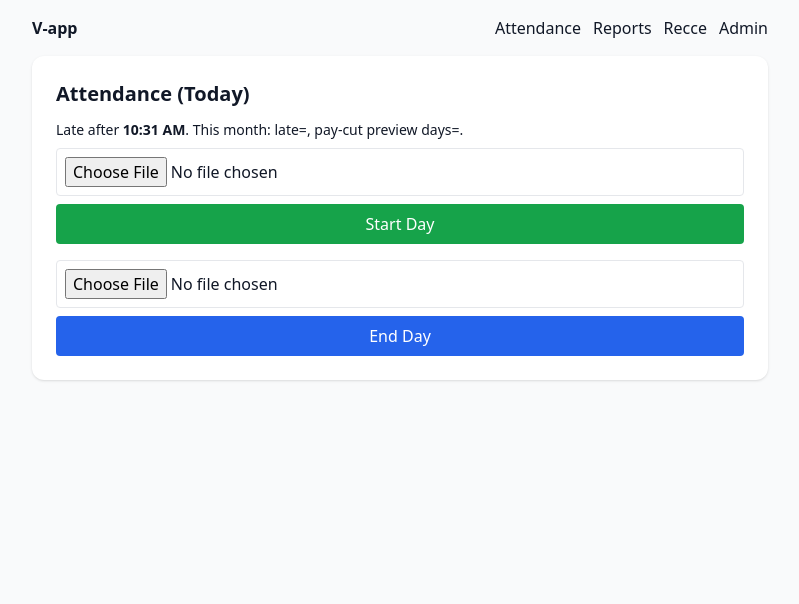
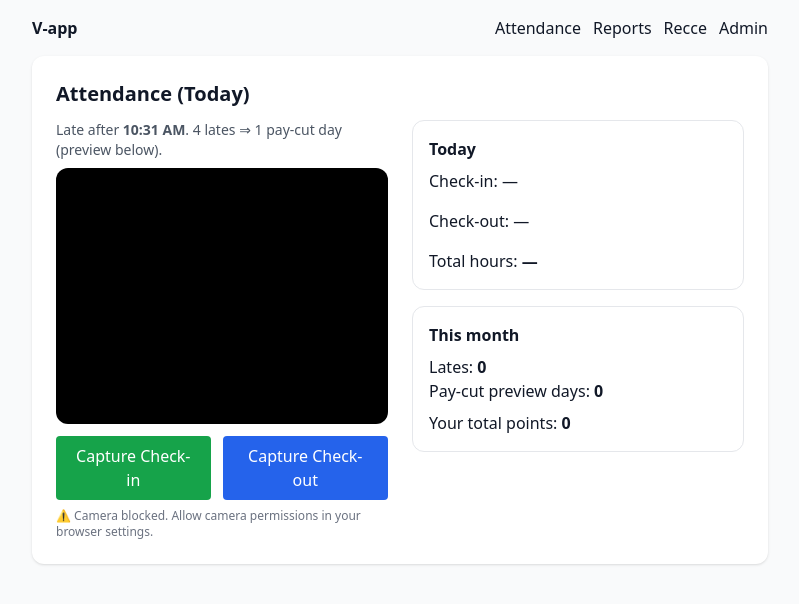
Before and after one commit to RehanWaris/voiceworx-vapp, a FastAPI app: template app/templates/attendance.html in a window 1280 px wide. Shown: the top 604 px of the page, without its empty margins (240-1039 px from the left). Run offline with FastAPI, Linux system fonts and the light colour scheme; the template is opened without the code that fills it, so the values that code supplies are empty; some libraries are stand-ins or nearby versions.

Commit message:
Update attendance.html

```diff
--- a/app/templates/attendance.html
+++ b/app/templates/attendance.html
@@ -1 +1,158 @@
-{% extends 'base.html' %}{% block c %}<h1 class='text-xl font-semibold mb-3'>Attendance (Today)</h1><div class='text-sm mb-2'>Late after <b>10:31 AM</b>. This month: late=<b>{{ late }}</b>, pay-cut preview days=<b>{{ paycut }}</b>.</div><form method='post' action='/attendance/checkin' enctype='multipart/form-data' class='grid gap-2 mb-4'><input type='hidden' name='lat' id='lat_in'><input type='hidden' name='lng' id='lng_in'><input type='file' name='file' accept='image/*' capture='user' class='border p-2 rounded' required><button class='px-4 py-2 bg-green-600 text-white rounded'>Start Day</button></form><form method='post' action='/attendance/checkout' enctype='multipart/form-data' class='grid gap-2'><input type='hidden' name='lat' id='lat_out'><input type='hidden' name='lng' id='lng_out'><input type='file' name='file' accept='image/*' capture='user' class='border p-2 rounded' required><button class='px-4 py-2 bg-blue-600 text-white rounded'>End Day</button></form><script>function pos(a,b){if(navigator.geolocation){navigator.geolocation.getCurrentPosition(function(p){document.getElementById(a).value=p.coords.latitude;document.getElementById(b).value=p.coords.longitude;});}}pos('lat_in','lng_in');pos('lat_out','lng_out');</script>{% endblock %}
+{% extends 'base.html' %}
+{% block c %}
+<h1 class="text-xl font-semibold mb-3">Attendance (Today)</h1>
+
+<div class="grid md:grid-cols-2 gap-6">
+  <!-- Live camera & actions -->
+  <div>
+    <div class="text-sm text-gray-600 mb-2">
+      Late after <b>10:31 AM</b>. 4 lates ⇒ 1 pay-cut day (preview below).
+    </div>
+
+    <div class="rounded-xl overflow-hidden bg-black">
+      <video id="cam" autoplay playsinline muted class="w-full h-64 object-cover"></video>
+    </div>
+    <canvas id="snap" class="hidden"></canvas>
+
+    <div class="flex gap-3 mt-3">
+      <button id="btnIn"  class="px-4 py-2 rounded bg-green-600 text-white">Capture Check-in</button>
+      <button id="btnOut" class="px-4 py-2 rounded bg-blue-600  text-white">Capture Check-out</button>
+    </div>
+
+    <div class="text-xs text-gray-500 mt-2" id="geoTip">
+      📍 waiting for GPS…
+    </div>
+  </div>
+
+  <!-- Today status -->
+  <div>
+    <div class="border rounded-xl p-4">
+      <div class="font-semibold mb-2">Today</div>
+      <div id="todayStatus" class="space-y-2">
+        <div>Check-in: <span id="inTime">—</span></div>
+        <img id="inImg"  class="hidden w-40 rounded-lg border" alt="check-in selfie">
+        <div class="pt-2">Check-out: <span id="outTime">—</span></div>
+        <img id="outImg" class="hidden w-40 rounded-lg border" alt="check-out selfie">
+        <div class="pt-2">Total hours: <b id="hours">—</b></div>
+      </div>
+    </div>
+
+    <div class="border rounded-xl p-4 mt-4">
+      <div class="font-semibold mb-2">This month</div>
+      <div>Lates: <b id="lateCount">0</b></div>
+      <div>Pay-cut preview days: <b id="paycut">0</b></div>
+      <div class="pt-2">Your total points: <b id="pointsTotal">0</b></div>
+    </div>
+  </div>
+</div>
+
+<script>
+  const video  = document.getElementById('cam');
+  const canvas = document.getElementById('snap');
+  const btnIn  = document.getElementById('btnIn');
+  const btnOut = document.getElementById('btnOut');
+  const geoTip = document.getElementById('geoTip');
+
+  const inTime   = document.getElementById('inTime');
+  const outTime  = document.getElementById('outTime');
+  const inImg    = document.getElementById('inImg');
+  const outImg   = document.getElementById('outImg');
+  const hoursEl  = document.getElementById('hours');
+  const lateEl   = document.getElementById('lateCount');
+  const paycutEl = document.getElementById('paycut');
+  const ptsEl    = document.getElementById('pointsTotal');
+
+  let lastPos = { lat: null, lng: null };
+
+  // 1) Start camera (front/selfie)
+  async function initCam() {
+    try {
+      const stream = await navigator.mediaDevices.getUserMedia({
+        video: { facingMode: "user" }, audio: false
+      });
+      video.srcObject = stream;
+      geoTip.textContent = "📍 getting GPS…";
+    } catch (e) {
+      geoTip.textContent = "⚠️ Camera blocked. Allow camera permissions in your browser settings.";
+    }
+  }
+
+  // 2) Get GPS once (and refresh periodically)
+  function initGPS() {
+    if (!navigator.geolocation) {
+      geoTip.textContent = "⚠️ GPS not available.";
+      return;
+    }
+    navigator.geolocation.getCurrentPosition(
+      (pos) => {
+        lastPos.lat = pos.coords.latitude;
+        lastPos.lng = pos.coords.longitude;
+        geoTip.textContent = `📍 lat ${lastPos.lat.toFixed(5)}, lng ${lastPos.lng.toFixed(5)}`;
+      },
+      () => { geoTip.textContent = "⚠️ GPS denied. Please allow location."; },
+      { enableHighAccuracy: true, timeout: 8000 }
+    );
+  }
+
+  // 3) Capture current frame as blob
+  function captureBlob() {
+    const w = video.videoWidth || 720;
+    const h = video.videoHeight || 720;
+    canvas.width = w; canvas.height = h;
+    const ctx = canvas.getContext('2d');
+    ctx.drawImage(video, 0, 0, w, h);
+    return new Promise((resolve) => canvas.toBlob(resolve, 'image/jpeg', 0.9));
+  }
+
+  async function send(kind) {
+    const blob = await captureBlob();
+    const fd = new FormData();
+    fd.append('file', blob, `${kind}.jpg`);
+    if (lastPos.lat != null) fd.append('lat', lastPos.lat);
+    if (lastPos.lng != null) fd.append('lng', lastPos.lng);
+
+    const url = kind === 'in' ? '/attendance/checkin' : '/attendance/checkout';
+    const res = await fetch(url, { method: 'POST', body: fd, headers: { 'Accept': 'application/json' }});
+    const data = await res.json();
+
+    if (!data.ok) {
+      alert(data.error || 'Something went wrong');
+      return;
+    }
+    await refreshToday(); // update UI
+  }
+
+  async function refreshToday() {
+    const r = await fetch('/attendance/today');
+    const data = await r.json();
+    if (!data.ok) return;
+
+    const rec = data.record;
+    if (rec) {
+      if (rec.check_in_ts) {
+        inTime.textContent = new Date(rec.check_in_ts).toLocaleString();
+      }
+      if (rec.check_out_ts) {
+        outTime.textContent = new Date(rec.check_out_ts).toLocaleString();
+      }
+      if (rec.check_in_photo) {
+        inImg.src = rec.check_in_photo; inImg.classList.remove('hidden');
+      }
+      if (rec.check_out_photo) {
+        outImg.src = rec.check_out_photo; outImg.classList.remove('hidden');
+      }
+      hoursEl.textContent = rec.working_hours != null ? rec.working_hours.toFixed(2) : '—';
+    }
+    lateEl.textContent   = data.late_count ?? 0;
+    paycutEl.textContent = data.paycut_days ?? 0;
+    ptsEl.textContent    = Math.round(data.points_total ?? 0);
+  }
+
+  btnIn.addEventListener('click',  () => send('in'));
+  btnOut.addEventListener('click', () => send('out'));
+
+  initCam();
+  initGPS();
+  refreshToday();
+</script>
+{% endblock %}
```
